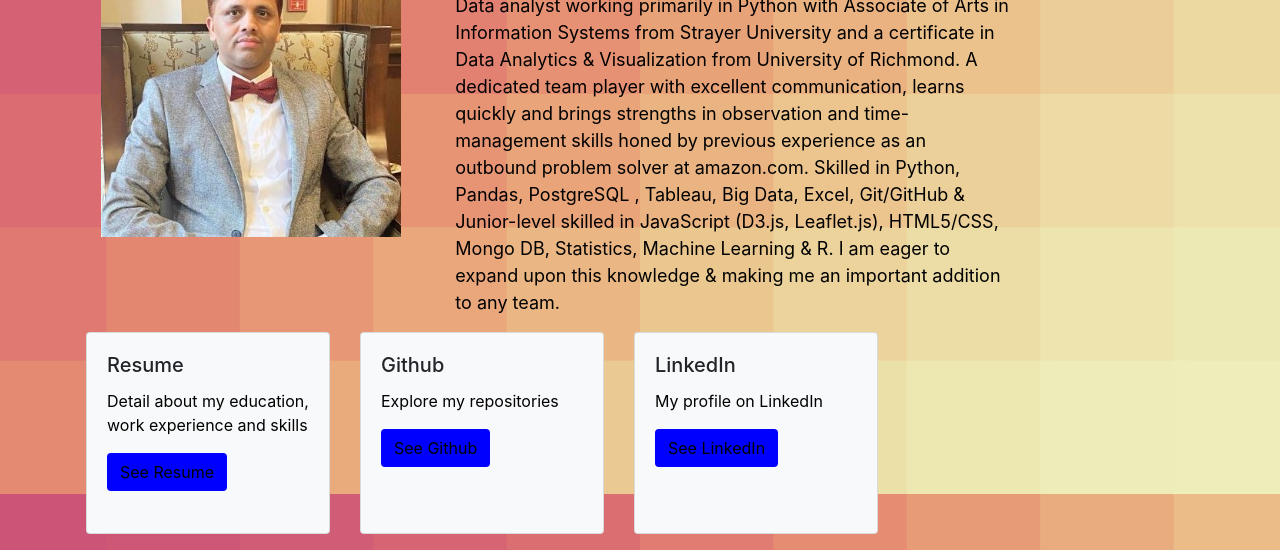
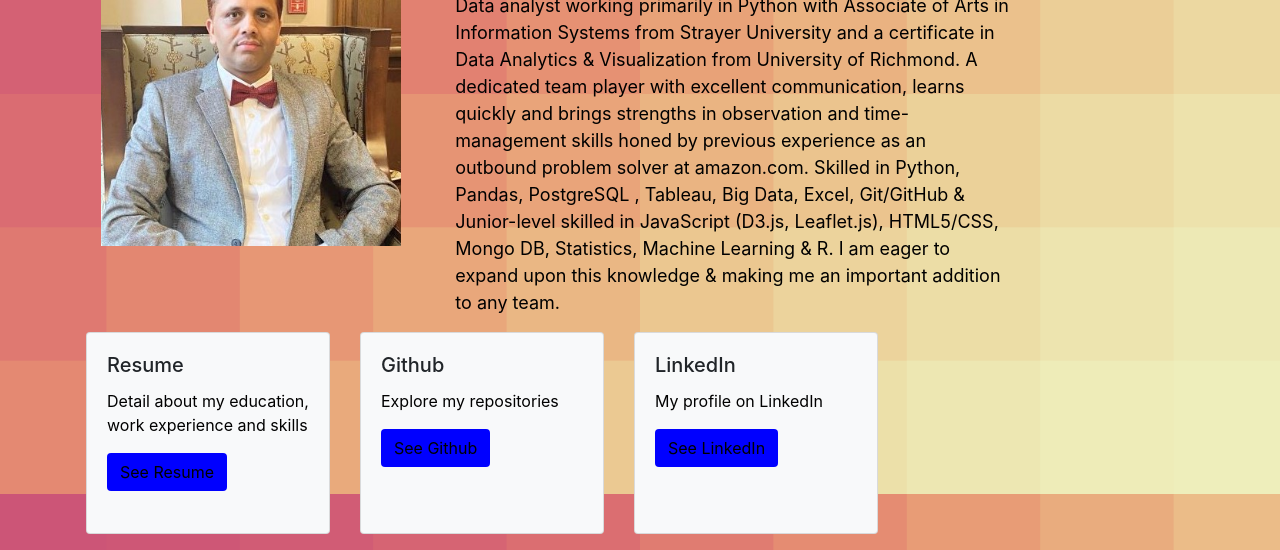
Before and after one commit to sigdelyr/sigdelyr.github.io, a plain HTML site: page index.html in a window 1280 px wide. Shown: the part 306-856 px from the top of the page. Drawn offline with nearby package versions, Linux system fonts and the light colour scheme.

Commit message:
modified html

```diff
--- a/index.html
+++ b/index.html
@@ -36,7 +36,8 @@
         <div class = "row p-3">
             <div class = "col-4">
                 <!-- <img src="static/images/sigdel.jpg" width="175" height="150" alt="profile picture" class="img-fluid rounded img-thumbnail profile-pic"> -->
-                <img src="Resources/assets/images/sigdel.jpg" alt="Profile Picture" width="300" height="291">
+                <a href="index.html">
+                    <img class="panel" src="Resources/assets/images/sigdel.jpg" alt="profile image" width="300" height="300"></a>
             </div>
             <div class = "col-6">
                 <div class = "row pull-right">
```
